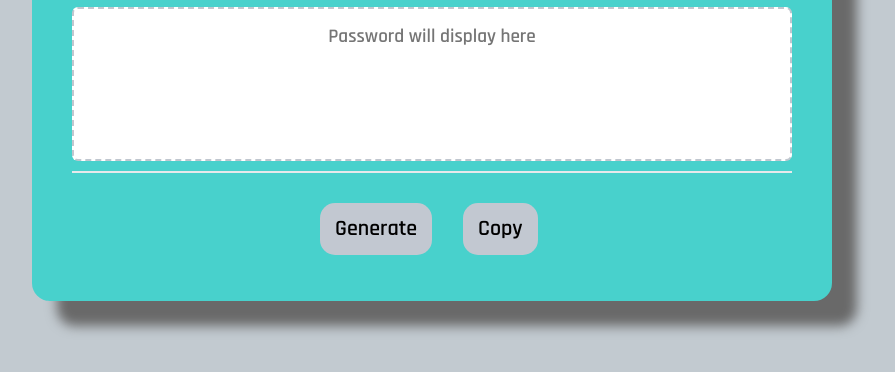
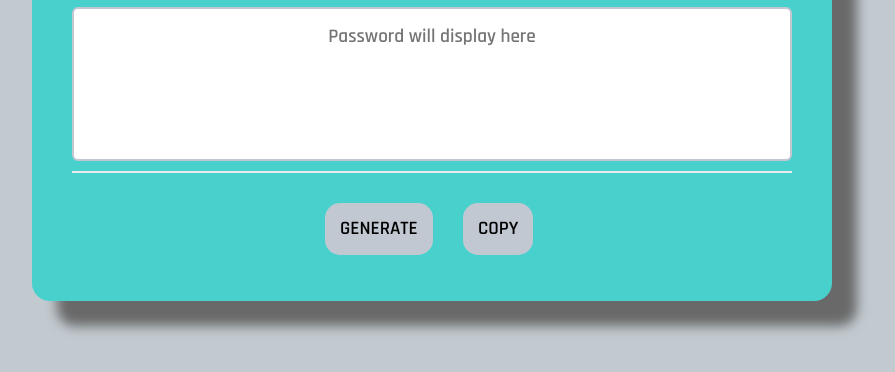
Before and after one commit to twkirkpatrick/Password-Generator, a plain HTML site: page index.html in a window 1280 px wide. Shown: the part 294-666 px from the top of the page, without its empty margins (208-1103 px from the left). Drawn offline with Linux system fonts and the light colour scheme.

Commit message:
Updated README and some new comments in JS

```diff
--- a/index.html
+++ b/index.html
@@ -22,8 +22,8 @@
           <textarea readonly id="password" placeholder="Password will display here" aria-label="Generated Password"></textarea>
         </div>
         <div class="card-footer">
-          <button id="generate" class="btn hvr-float-shadow">Generate</button>
-          <button id="button" class="btn hvr-float-shadow">Copy</button>
+          <button id="generate" class="btn hvr-float-shadow">GENERATE</button>
+          <button id="button" class="btn hvr-float-shadow">COPY</button>
         </div>
       </div>
     </div>
--- a/style.css
+++ b/style.css
@@ -97,7 +97,7 @@ h2{
     0px;
   color: black;
   display: inline-block;
-  font-size: 22px;
+  font-size: 19px;
   line-height: 22px;
   margin: 30px 16px 16px 10px;
   padding: 15px;
@@ -175,7 +175,7 @@ button[disabled] {
   text-align: center;
   margin-top: 10px;
   margin-bottom: 10px;
-  border: 2px dashed #c0c7cf;
+  border: 2px solid #c0c7cf;
   border-radius: 6px;
   resize: none;
   overflow: hidden;
```
Also changed, not shown: script.js (+8 -1 lines), 1 other file.
